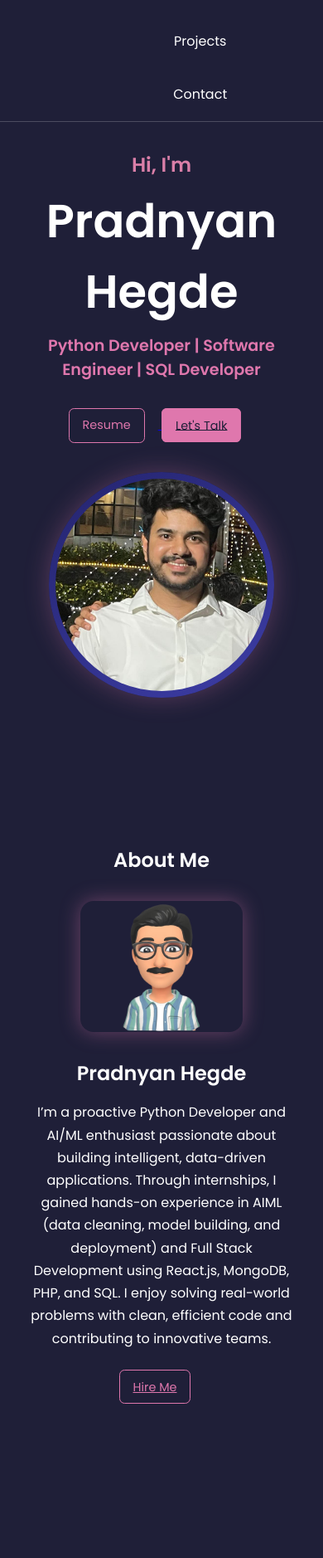
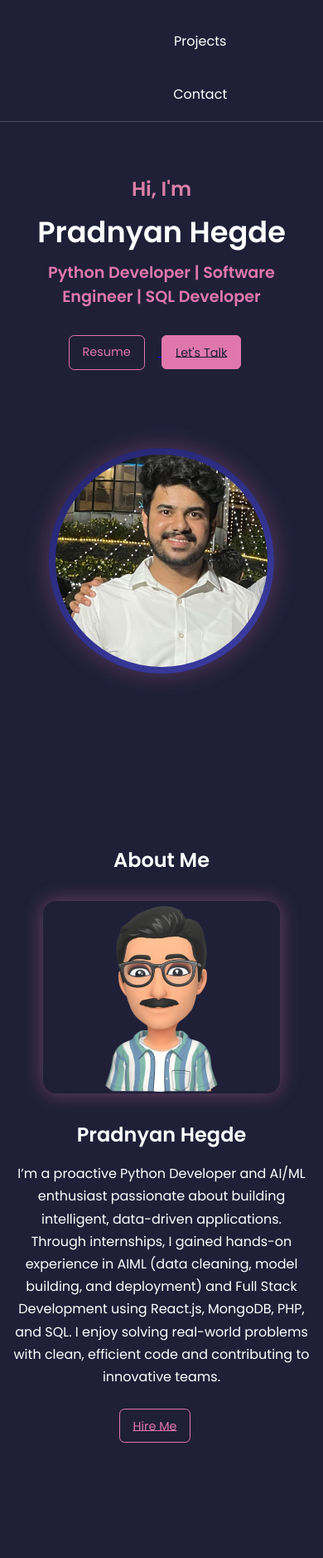
Before and after one commit to Pradnyan-hegde/Pradnyan-Portfolio, a Django app: page / in a window 390 px wide. Shown: the part 174-2052 px from the top of the page at 83% size. Run offline with Django 3.2, Linux system fonts and the light colour scheme; some web fonts are replaced.

Commit message:
static now fix

```diff
--- a/static/css/style.css
+++ b/static/css/style.css
@@ -371,3 +371,71 @@ body {
     padding: 2rem 1rem;
   }
 }
+/* ========= GLOBAL MOBILE FIX ========= */
+.container,
+#home,
+#about,
+#skills,
+#Internship,
+#Projects,
+#Contact {
+    width: 100%;
+    padding-left: 1rem;
+    padding-right: 1rem;
+}
+
+/* ========= HOME SECTION FIX ========= */
+@media (max-width: 900px) {
+  #home {
+    flex-direction: column;
+    text-align: center;
+  }
+
+  .home-left, .home-right {
+    width: 100% !important;
+    min-width: unset;
+  }
+
+  .home-content h1 {
+    font-size: 2.2rem;
+  }
+}
+
+/* ========= ABOUT FIX ========= */
+@media (max-width: 900px) {
+  .about-container {
+    flex-direction: column;
+    text-align: center;
+  }
+
+  .about-left, .about-right {
+    width: 100% !important;
+  }
+
+  .about-left img {
+    width: 80% !important;
+    margin: auto;
+  }
+}
+
+/* ========= PROJECTS FIX ========= */
+@media (max-width: 900px) {
+  .projects-container {
+    flex-direction: column;
+    gap: 2rem;
+  }
+
+  .projects-item {
+    width: 90% !important;
+    margin: auto;
+  }
+}
+
+/* ========= FOOTER FIX ========= */
+@media (max-width: 600px) {
+  #footer ul {
+    flex-direction: row;
+    gap: 1rem;
+    flex-wrap: wrap;
+  }
+}
```
